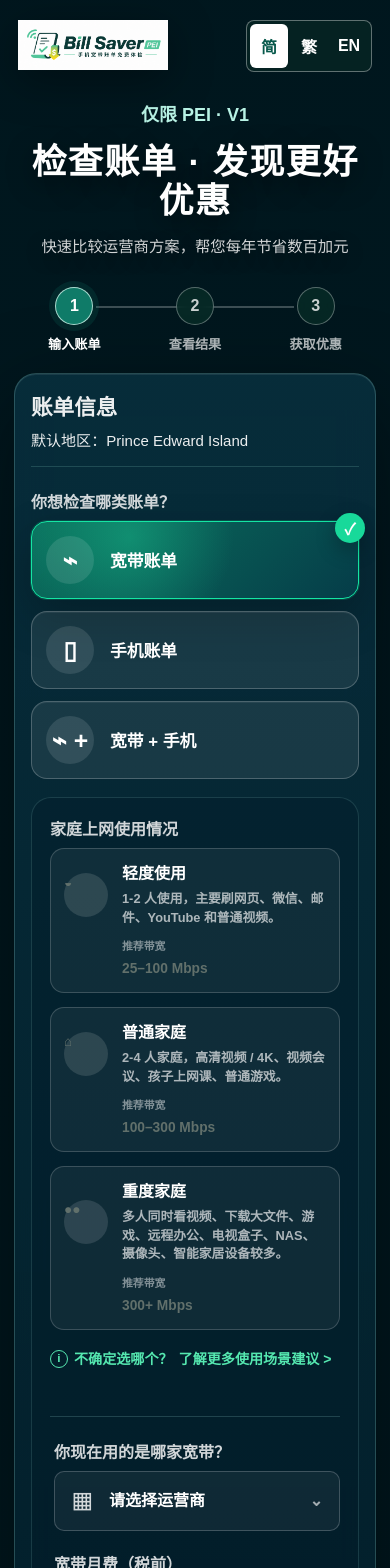
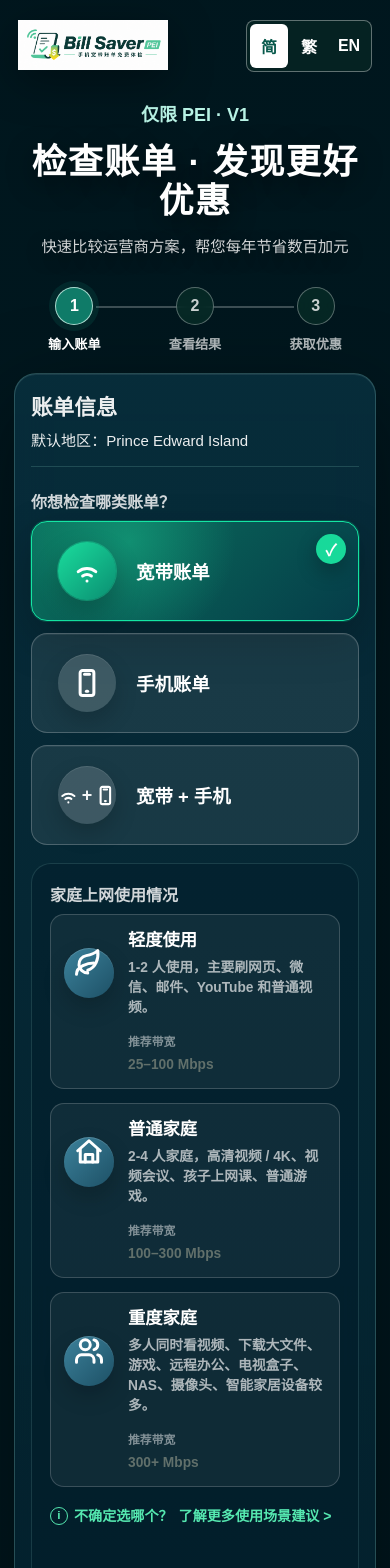
Before and after one commit to csbcd123/bill-saver-pei, a Next.js app: page / in a window 390 px wide. Shown: the top 1568 px of the page. Built offline with nearby package versions, Linux system fonts and the light colour scheme.

Commit message:
Improve homepage card icons and layout

```diff
--- a/app/globals.css
+++ b/app/globals.css
@@ -1988,12 +1988,13 @@ textarea:focus {
   display: flex;
   align-items: center;
   justify-content: center;
-  gap: 16px;
-  min-height: 106px;
+  gap: 20px;
+  min-height: 112px;
   border: 1px solid rgba(255, 255, 255, 0.22);
   border-radius: 16px;
   background: rgba(255, 255, 255, 0.08);
   color: rgba(255, 255, 255, 0.9);
+  padding: 20px 26px;
   box-shadow: inset 0 1px 0 rgba(255, 255, 255, 0.06);
 }
 
@@ -2015,26 +2016,54 @@ textarea:focus {
 .service-card-icon {
   display: grid;
   place-items: center;
-  width: 48px;
-  height: 48px;
+  width: 74px;
+  height: 74px;
+  flex: 0 0 74px;
   border-radius: 50%;
-  background: rgba(255, 255, 255, 0.11);
+  background: rgba(255, 255, 255, 0.16);
   color: #fff;
-  font-size: 1.55rem;
+  box-shadow: inset 0 1px 0 rgba(255, 255, 255, 0.1), 0 10px 22px rgba(0, 0, 0, 0.18);
+}
+
+.service-card.active .service-card-icon {
+  background: linear-gradient(135deg, rgba(27, 226, 160, 0.95), rgba(10, 143, 114, 0.95));
+  box-shadow: 0 0 0 1px rgba(32, 232, 165, 0.35), 0 12px 28px rgba(0, 0, 0, 0.24);
+}
+
+.service-card-icon svg,
+.usage-card-icon svg {
+  display: block;
+  color: #fff;
+  opacity: 1;
+  stroke: currentColor;
+}
+
+.combo-icon {
+  display: inline-flex;
+  align-items: center;
+  justify-content: center;
+  gap: 3px;
+  color: #fff;
+}
+
+.combo-icon span {
+  color: rgba(255, 255, 255, 0.94);
+  font-size: 18px;
   font-weight: 900;
+  line-height: 1;
 }
 
 .service-card-title {
   color: #fff;
-  font-size: clamp(1.05rem, 2vw, 1.4rem);
+  font-size: clamp(1.15rem, 2vw, 1.55rem);
   font-weight: 900;
 }
 
 .service-card-check,
 .usage-card-check {
   position: absolute;
-  top: -9px;
-  right: -7px;
+  top: 12px;
+  right: 12px;
   display: grid;
   place-items: center;
   width: 30px;
@@ -2072,15 +2101,15 @@ textarea:focus {
 .usage-card {
   position: relative;
   display: grid;
-  grid-template-columns: 56px minmax(0, 1fr) auto;
+  grid-template-columns: 72px minmax(0, 1fr) 130px;
   align-items: center;
   gap: 16px;
-  min-height: 92px;
+  min-height: 104px;
   border: 1px solid rgba(255, 255, 255, 0.18);
   border-radius: 14px;
   background: rgba(255, 255, 255, 0.055);
   color: #fff;
-  padding: 14px 16px;
+  padding: 18px 20px;
 }
 
 .usage-card:hover {
@@ -2100,17 +2129,18 @@ textarea:focus {
 .usage-card-icon {
   display: grid;
   place-items: center;
-  width: 52px;
-  height: 52px;
+  width: 62px;
+  height: 62px;
+  flex: 0 0 62px;
   border-radius: 50%;
-  background: rgba(255, 255, 255, 0.12);
+  background: linear-gradient(135deg, rgba(65, 139, 166, 0.9), rgba(30, 83, 105, 0.94));
   color: #fff;
-  font-size: 1.25rem;
-  font-weight: 900;
+  box-shadow: inset 0 1px 0 rgba(255, 255, 255, 0.14), 0 10px 22px rgba(0, 0, 0, 0.18);
 }
 
 .usage-card.active .usage-card-icon {
   background: linear-gradient(135deg, #19e4a1, #0da87e);
+  box-shadow: 0 0 0 1px rgba(32, 232, 165, 0.35), 0 12px 28px rgba(0, 0, 0, 0.24);
 }
 
 .usage-card-copy {
@@ -2120,18 +2150,18 @@ textarea:focus {
 .usage-card-copy strong {
   margin-bottom: 5px;
   color: #fff;
-  font-size: 1rem;
+  font-size: 1.08rem;
 }
 
 .usage-card-copy span {
   color: rgba(255, 255, 255, 0.66);
-  font-size: 0.8rem;
+  font-size: 0.86rem;
 }
 
 .usage-card-speed {
-  min-width: 104px;
+  min-width: 130px;
   color: rgba(255, 255, 255, 0.9);
-  font-size: 0.84rem;
+  font-size: 0.96rem;
   font-weight: 800;
   text-align: right;
 }
@@ -2140,7 +2170,12 @@ textarea:focus {
   display: block;
   margin-bottom: 4px;
   color: rgba(255, 255, 255, 0.48);
-  font-size: 0.68rem;
+  font-size: 0.74rem;
+}
+
+.usage-card .usage-card-check {
+  top: -10px;
+  right: -8px;
 }
 
 .usageHelpLink,
@@ -2278,7 +2313,38 @@ textarea:focus {
 
   .service-card {
     justify-content: flex-start;
-    min-height: 76px;
+    min-height: 92px;
+  }
+
+  .service-card-icon {
+    width: 58px;
+    height: 58px;
+    flex-basis: 58px;
+  }
+
+  .service-card-icon svg {
+    width: 30px;
+    height: 30px;
+  }
+
+  .combo-icon {
+    gap: 3px;
+  }
+
+  .combo-icon svg {
+    width: 23px;
+    height: 23px;
+  }
+
+  .usage-card {
+    grid-template-columns: 62px minmax(0, 1fr);
+  }
+
+  .usage-card-speed {
+    grid-column: 2;
+    min-width: 0;
+    margin-top: 4px;
+    text-align: left;
   }
 
   .workspace.single-column .form-split {
@@ -2326,14 +2392,15 @@ textarea:focus {
   }
 
   .usage-card {
-    grid-template-columns: 46px minmax(0, 1fr);
+    grid-template-columns: 52px minmax(0, 1fr);
     gap: 12px;
     padding: 13px;
   }
 
   .usage-card-icon {
-    width: 44px;
-    height: 44px;
+    width: 50px;
+    height: 50px;
+    flex-basis: 50px;
   }
 
   .usage-card-speed {
--- a/app/page.jsx
+++ b/app/page.jsx
@@ -584,10 +584,7 @@ const areaOptions = [
 ];
 
 const serviceOrder = ["internet", "mobile", "both"];
-const serviceTypeIcons = { internet: "⌁", mobile: "▯", both: "⌁ +" };
-const internetUsageIcons = { light: "◒", standard: "⌂", heavy: "●●" };
 const internetUsageSpeeds = { light: "25–100 Mbps", standard: "100–300 Mbps", heavy: "300+ Mbps" };
-const mobileUsageIcons = { "0-20GB": "◔", "20-50GB": "◑", "50-100GB": "◕", "100GB+": "●" };
 const providerOptionsByService = {
   internet: ["Bell Aliant", "TELUS", "Koodo", "Eastlink", "Purple Cow", "Xplore", "Starlink", "Other", "Not sure"],
   mobile: ["Bell Aliant", "TELUS", "Koodo", "Public Mobile", "Eastlink", "Rogers", "Fido", "Virgin Plus", "Other", "Not sure"],
@@ -658,6 +655,58 @@ function Field({ label, children, className = "", icon = "", unit = "" }) {
 
 function Select({ value, onChange, children }) {
   return <select value={value} onChange={(event) => onChange(event.target.value)}>{children}</select>;
+}
+
+function LineIcon({ name, size = 32 }) {
+  const common = {
+    width: size,
+    height: size,
+    viewBox: "0 0 24 24",
+    fill: "none",
+    stroke: "currentColor",
+    strokeWidth: 2.4,
+    strokeLinecap: "round",
+    strokeLinejoin: "round",
+    "aria-hidden": true
+  };
+
+  if (name === "wifi") {
+    return <svg {...common}><path d="M5 12.55a11 11 0 0 1 14 0" /><path d="M8.5 16a6 6 0 0 1 7 0" /><path d="M12 20h.01" /></svg>;
+  }
+  if (name === "smartphone") {
+    return <svg {...common}><rect x="6.5" y="2" width="11" height="20" rx="2" /><path d="M10 5h4" /><path d="M11.5 18.5h1" /></svg>;
+  }
+  if (name === "leaf") {
+    return <svg {...common}><path d="M11 20A7 7 0 0 1 9.8 6.1C15.5 5.2 19 2 19 2c.8 6.6-1.4 13.7-8 15.8" /><path d="M2 21c0-3 1.85-5.36 5.08-6.94C9.14 13.05 12 12 16 12" /></svg>;
+  }
+  if (name === "home") {
+    return <svg {...common}><path d="m3 11 9-8 9 8" /><path d="M5 10v10h14V10" /><path d="M9 20v-6h6v6" /></svg>;
+  }
+  if (name === "users") {
+    return <svg {...common}><path d="M16 21v-2a4 4 0 0 0-4-4H6a4 4 0 0 0-4 4v2" /><circle cx="9" cy="7" r="4" /><path d="M22 21v-2a4 4 0 0 0-3-3.87" /><path d="M16 3.13a4 4 0 0 1 0 7.75" /></svg>;
+  }
+  return <svg {...common}><path d="M4 20V14" /><path d="M10 20V10" /><path d="M16 20V6" /><path d="M22 20V2" /></svg>;
+}
+
+function ServiceTypeIcon({ type }) {
+  return (
+    <span className="service-card-icon" aria-hidden="true">
+      {type === "internet" && <LineIcon name="wifi" size={38} />}
+      {type === "mobile" && <LineIcon name="smartphone" size={36} />}
+      {type === "both" && (
+        <span className="combo-icon">
+          <LineIcon name="wifi" size={27} />
+          <span>+</span>
+          <LineIcon name="smartphone" size={25} />
+        </span>
+      )}
+    </span>
+  );
+}
+
+function UsageIcon({ type }) {
+  const iconName = type === "light" ? "leaf" : type === "standard" ? "home" : type === "heavy" ? "users" : "data";
+  return <span className="usage-card-icon" aria-hidden="true"><LineIcon name={iconName} size={30} /></span>;
 }
 
 function optionLabel(t, value) {
@@ -1790,7 +1839,7 @@ export default function Home() {
                   className={form.service_type === value ? "service-card active" : "service-card"}
                   onClick={() => update("service_type", value)}
                 >
-                  <span className="service-card-icon" aria-hidden="true">{serviceTypeIcons[value]}</span>
+                  <ServiceTypeIcon type={value} />
                   <span className="service-card-title">{t.serviceCards[value]}</span>
                   {form.service_type === value && <span className="service-card-check" aria-hidden="true">✓</span>}
                 </button>
@@ -1811,7 +1860,7 @@ export default function Home() {
                         className={form.internet_usage_level === item.value ? "usage-card active" : "usage-card"}
                         onClick={() => update("internet_usage_level", item.value)}
                       >
-                        <span className="usage-card-icon" aria-hidden="true">{internetUsageIcons[item.value]}</span>
+                        <UsageIcon type={item.value} />
                         <span className="usage-card-copy">
                           <strong>{t.usageCards[item.value].title}</strong>
                           <span>{t.usageCards[item.value].description}</span>
@@ -1839,7 +1888,7 @@ export default function Home() {
                           className={form.current_mobile_data === item.value ? "usage-card active" : "usage-card"}
                           onClick={() => update("current_mobile_data", item.value)}
                         >
-                          <span className="usage-card-icon" aria-hidden="true">{mobileUsageIcons[item.value]}</span>
+                          <UsageIcon type="data" />
                           <span className="usage-card-copy">
                             <strong>{t.mobileDataUsageCards[item.value].title}</strong>
                             <span>{t.mobileDataUsageCards[item.value].description}</span>
@@ -1906,7 +1955,7 @@ export default function Home() {
                         className={form.current_mobile_data === item.value ? "usage-card active" : "usage-card"}
                         onClick={() => update("current_mobile_data", item.value)}
                       >
-                        <span className="usage-card-icon" aria-hidden="true">{mobileUsageIcons[item.value]}</span>
+                        <UsageIcon type="data" />
                         <span className="usage-card-copy">
                           <strong>{t.mobileDataUsageCards[item.value].title}</strong>
                           <span>{t.mobileDataUsageCards[item.value].description}</span>
```
